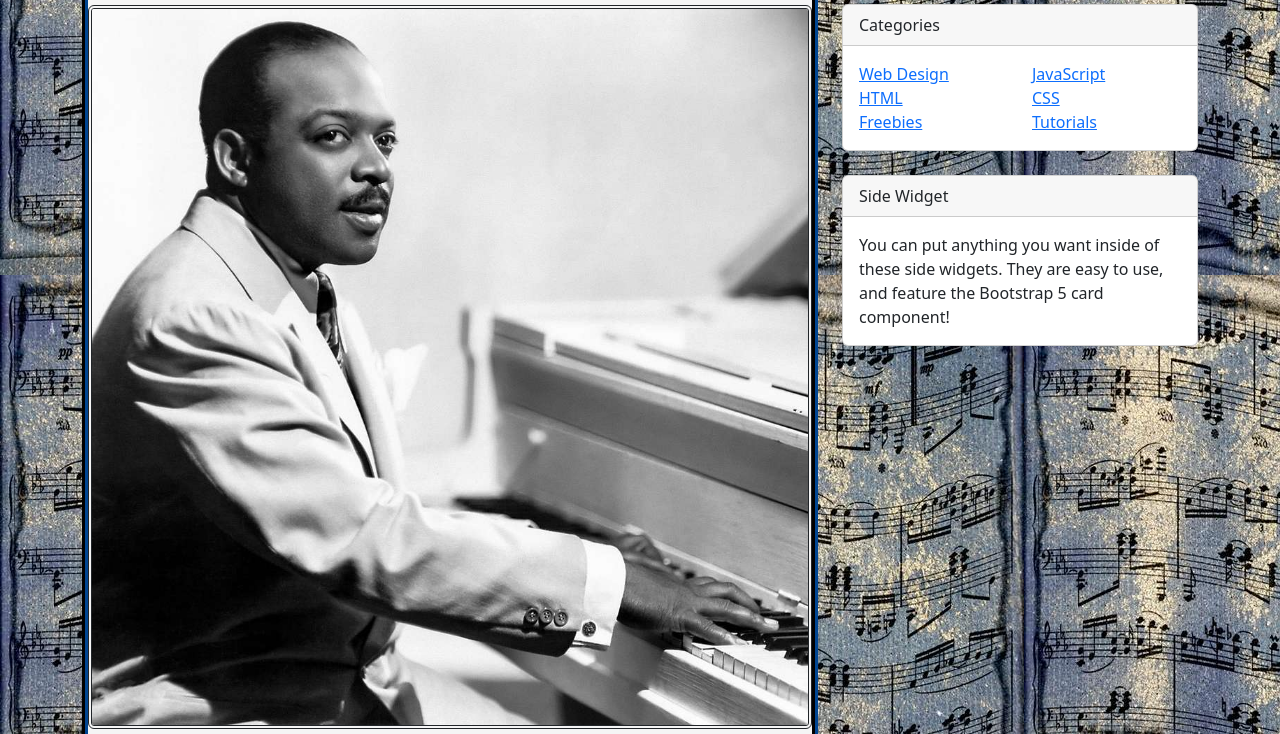
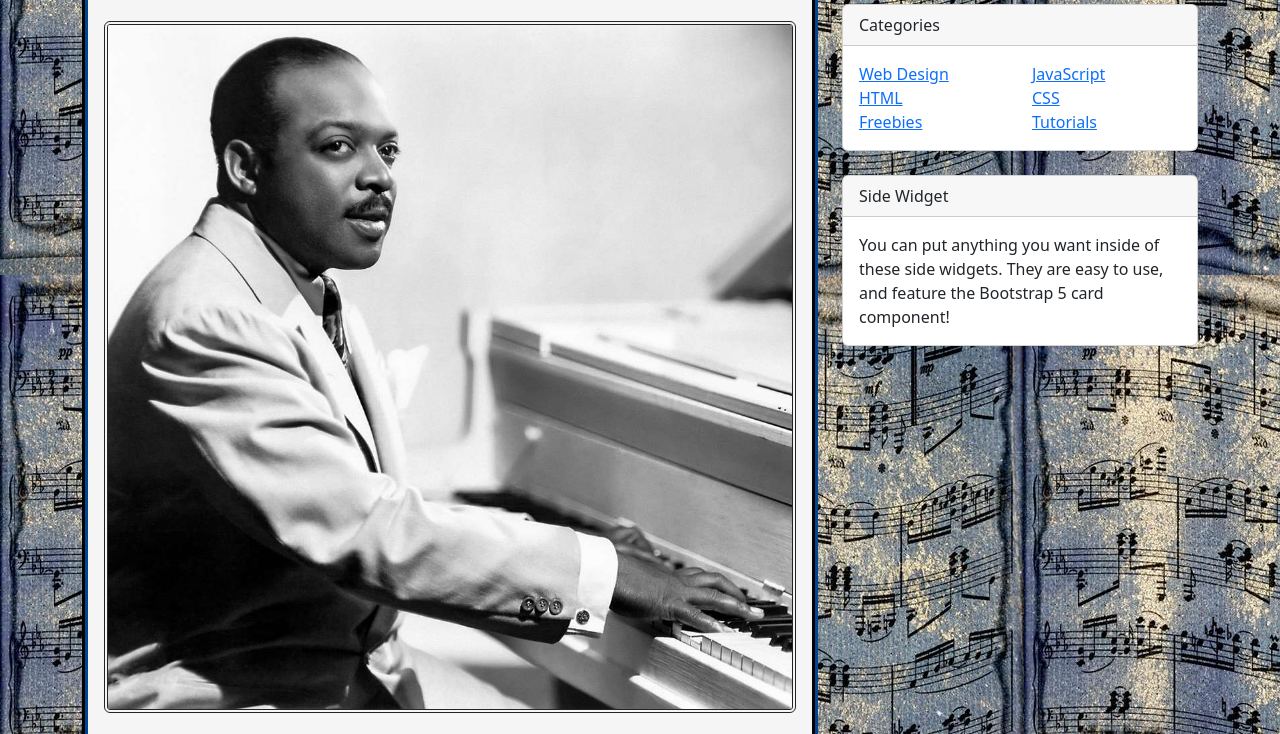
Before and after one commit to Westfield-Codes/web-26-blog-post-cody203703-cloud, a plain HTML site: page jazz-tunes/index.html in a window 1280 px wide. Shown: the part 237-971 px from the top of the page. Drawn offline with nearby package versions, Linux system fonts and the light colour scheme; a script that the page names is missing.

Commit message:
Update
fix

```diff
--- a/jazz-tunes/style.css
+++ b/jazz-tunes/style.css
@@ -17,4 +17,8 @@ article {
     border:#001d3d;
     border-width: 6px;
     border-style: groove;
+    padding-top: 1rem;
+    padding-right: 1rem;
+    padding-bottom: 1rem;
+    padding-left: 1rem;
 }
```
